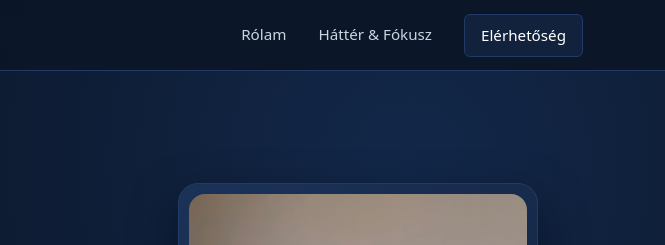
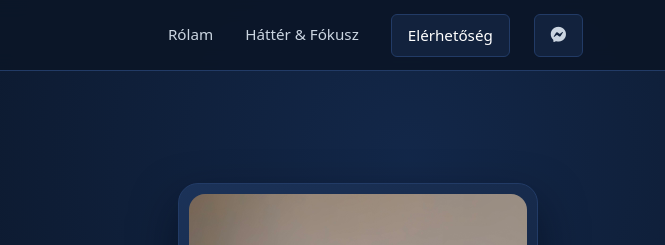
Before and after one commit to ZmintZolika/zolcode.hu, a plain HTML site: page index.html in a window 1280 px wide. Shown: the top 245 px of the page, 615-1280 px from the left. Drawn offline with nearby package versions, Linux system fonts and the light colour scheme.

Commit message:
ADD: messenger to the header

```diff
--- a/index.html
+++ b/index.html
@@ -46,6 +46,11 @@
           </li>
           <li class="nav-item">
             <a class="nav-link btn-nav-cta px-3 ms-lg-2" href="#kapcsolat">Elérhetőség</a>
+          </li>
+          <li class="nav-item">
+              <a class="nav-link btn-nav-cta px-3 ms-lg-2 d-inline-flex align-items-center justify-content-center" href="https://m.me/1382968808240630" target="_blank" rel="noopener noreferrer" aria-label="Messenger">
+              <i class="bi bi-messenger"></i>
+              </a>
           </li>
         </ul>
       </div>
```
